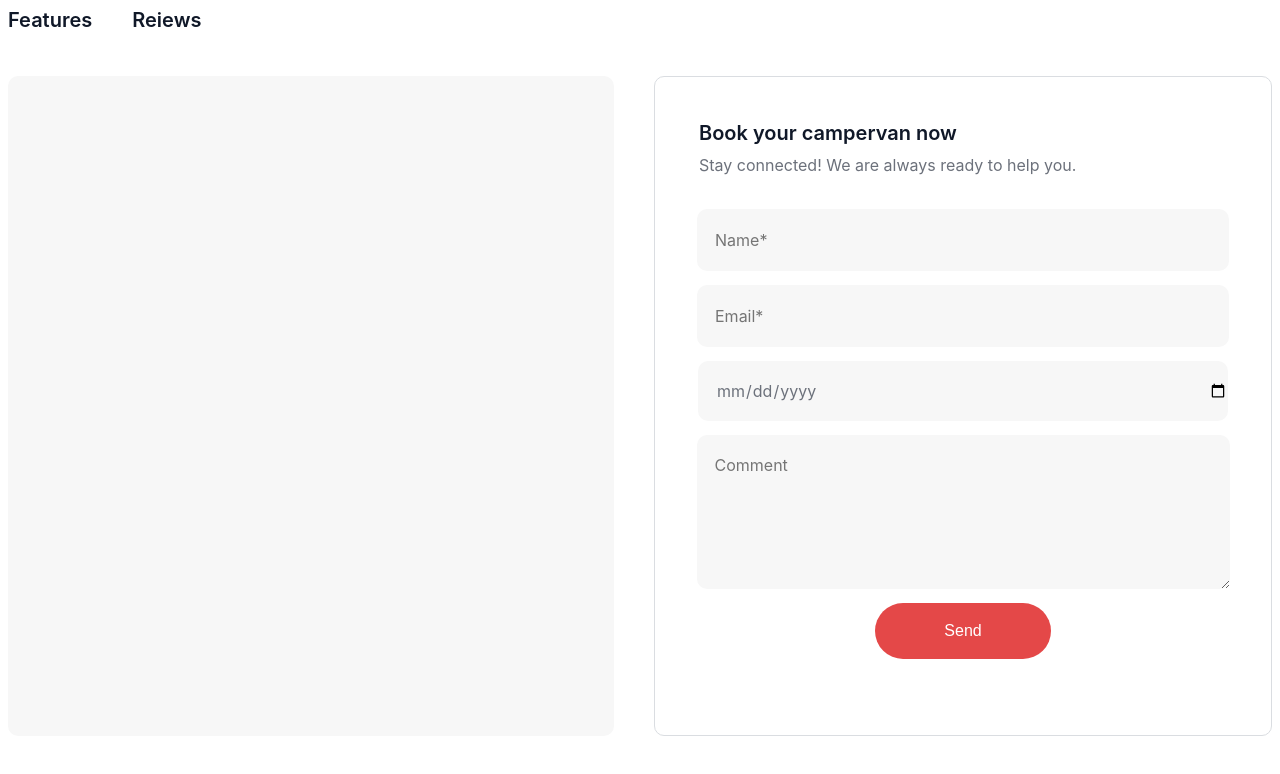
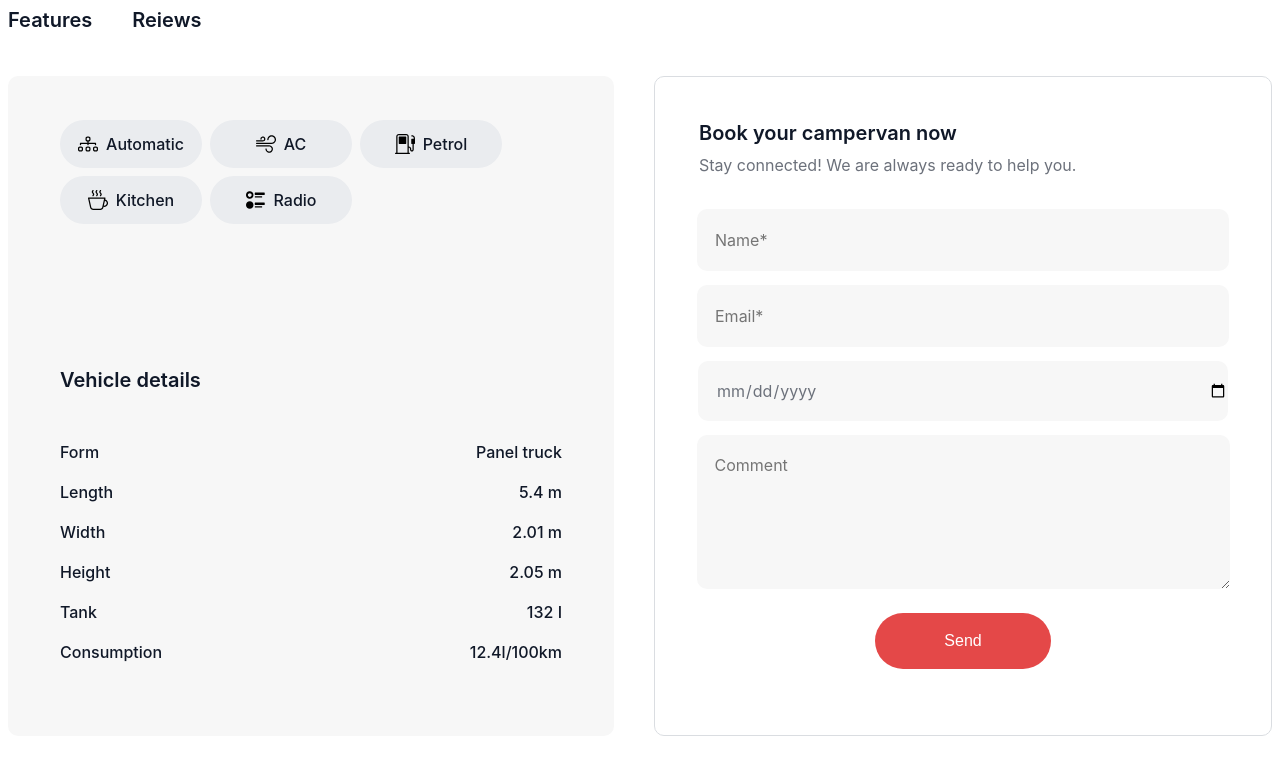
Before and after one commit to Yuliia-Diachenko/campers-of-dreems, a React (Vite) app: page / in a window 1280 px wide. Shown: the top 774 px of the page. Built offline with nearby package versions, Linux system fonts and the light colour scheme.

Commit message:
add feature detals

```diff
--- a/src/components/App/App.jsx
+++ b/src/components/App/App.jsx
@@ -11,6 +11,7 @@
 
 import NavFeatures from '../NavFeatures/NavFeatures';
 import Feature from '../Feature/Feature';
+
 import css from './App.module.css';
 
 export default function App() {
@@ -19,6 +20,7 @@ export default function App() {
     <div className={css.containerFeauter}>
     <NavFeatures/>
     <Feature/>
+
     </div>
     // <Layout>
     //   <Suspense fallback={null}>
--- a/src/components/BookForm/BookForm.module.css
+++ b/src/components/BookForm/BookForm.module.css
@@ -25,6 +25,7 @@
 .button {
     width: 156px;
     height: 56px;
+
 }
 
 .header {
--- a/src/components/Button/Button.module.css
+++ b/src/components/Button/Button.module.css
@@ -7,4 +7,5 @@
     color: #fff;
     font-weight: 500;
     font-size: 16px;
+    margin-top: 10px;
 }
--- a/src/components/Feature/Feature.jsx
+++ b/src/components/Feature/Feature.jsx
@@ -1,12 +1,68 @@
 import css from './Feature.module.css';
 import BookForm from '../BookForm/BookForm';
+import icons from '../../image/symbol-defs.svg';
 
 export default function Feature() {
 
     return (
         <div className={css.container}>
         <div className={css.containerFeature}>
+            <div className={css.feature}>
+                <span className={css.image}>
+                <svg width="20" height="20">
+                    <use href={`${icons}#icon-diagram`}></use>
+                </svg>
+                Automatic
+                </span>
+                <span className={css.image}>
+                <svg  width="20" height="20">
+                    <use href={`${icons}#icon-wind`}></use>
+                </svg>
+                AC
+                </span>
+                <span className={css.image}>
+                <svg  width="20" height="20">
+                    <use href={`${icons}#icon-fuel-pump`}></use>
+                </svg>
+                Petrol
+                </span>
+                <span className={css.image}>
+                <svg  width="20" height="20">
+                    <use href={`${icons}#icon-cup-hot`}></use>
+                </svg>
+                Kitchen
+                </span>
+                <span className={css.image}>
+                <svg  width="20" height="20">
+                    <use href={`${icons}#icon-ui-radios`}></use>
+                </svg>
+                Radio
+                </span>
+            </div>
+                <div className={css.detals}>
+                    <h4 className={css.headerDetals}>Vehicle details</h4>
+                    <div className={css.detalsList}>
+                       <div className={css.detalsLeft}>
+                        <ul className={css.ul}>
+                            <li>Form</li>
+                            <li>Length</li>
+                            <li>Width</li>
+                            <li>Height</li>
+                            <li>Tank</li>
+                            <li>Consumption</li>
+                        </ul></div>
+                        <div className={css.detalsRight}>
+                            <ul className={css.ul}>
+                            <li>Panel truck</li>
+                            <li>5.4 m</li>
+                            <li>2.01 m</li>
+                            <li>2.05 m</li>
+                            <li>132 I</li>
+                            <li>12.4l/100km</li>
 
+                        </ul></div>
+                    </div>
+                </div>
         </div>
         <BookForm/>
         </div>
--- a/src/components/Feature/Feature.module.css
+++ b/src/components/Feature/Feature.module.css
@@ -4,6 +4,10 @@
     height: 660px;
     background-color: #f7f7f7;
     margin-top: 20px;
+    display: flex;
+    flex-direction: column;
+    gap: 100px;
+
 
 }
 .container {
@@ -13,3 +17,78 @@
     margin: 0 auto;
     justify-content: center;
 }
+.feature {
+    display: flex;
+    flex-wrap: wrap;
+    min-height: 104px;
+    gap: 8px;
+    margin: 44px 52px;
+
+
+}
+
+.image {
+    width: 122px;
+    height: 44px;
+    border-radius: 50px;
+    padding: 2px 10px;
+    background-color: #f2f4f7;
+    mix-blend-mode: multiply;
+    font-family: "Inter", sans-serif;
+    font-weight: 500;
+    font-size: 16px;
+    line-height: 1.5;
+    text-align: center;
+    color: #101828;
+    display: flex;
+    gap: 8px;
+    justify-content: center;
+    align-items: center;
+}
+
+.detals {
+    max-width: 527px;
+    min-height: 224px;
+    margin: 0 52px 44px 52px;
+}
+.headerDetals {
+    font-family: "Inter", sans-serif;
+    font-weight: 600;
+    font-size: 20px;
+    line-height: 1.2;
+    color: #101828;
+    margin-bottom: 48px;
+}
+
+.detalsList {
+    display: flex;
+    justify-content: space-between;
+    font-family: "Inter", sans-serif;
+    font-weight: 500;
+    font-size: 16px;
+    line-height: 1.5;
+    text-align: justify;
+    color: #101828;
+}
+.detalsLeft {
+    display: flex;
+    flex-direction: column;
+    gap: 16px;
+
+}
+.detalsRight {
+    display: flex;
+    flex-direction: column;
+    gap: 16px;
+    text-align: end;
+
+}
+.ul {
+    font-weight: 500;
+    font-size: 16px;
+    line-height: 1.5;
+    color: #101828;
+    display: flex;
+    flex-direction: column;
+    gap: 16px;
+}
--- a/src/components/Reviews/Reviews.jsx
+++ b/src/components/Reviews/Reviews.jsx
@@ -20,7 +20,7 @@ import BookForm from '../BookForm/BookForm';
 //     return `${value} Star${value !== 1 ? 's' : ''}, ${labels[value]}`;
 //   }
 
-export default function ReviewsPage() {
+export default function Reviews() {
       // const firstLetter = reviews.reviewer_name.firstName.charAt(0).toUpperCase();
     // const [value, setValue] = React.useState<number | null>(2);
     // const [hover, setHover] = React.useState(-1);
--- a/src/index.css
+++ b/src/index.css
@@ -19,6 +19,7 @@ ul {
   padding-left: 0;
   margin-top: 0;
   margin-bottom: 0;
+  list-style-type: none;
 }
 img {
   display: block;
```
Also changed, not shown: src/image/symbol-defs (5).svg (added), src/image/symbol-defs.svg (added).
